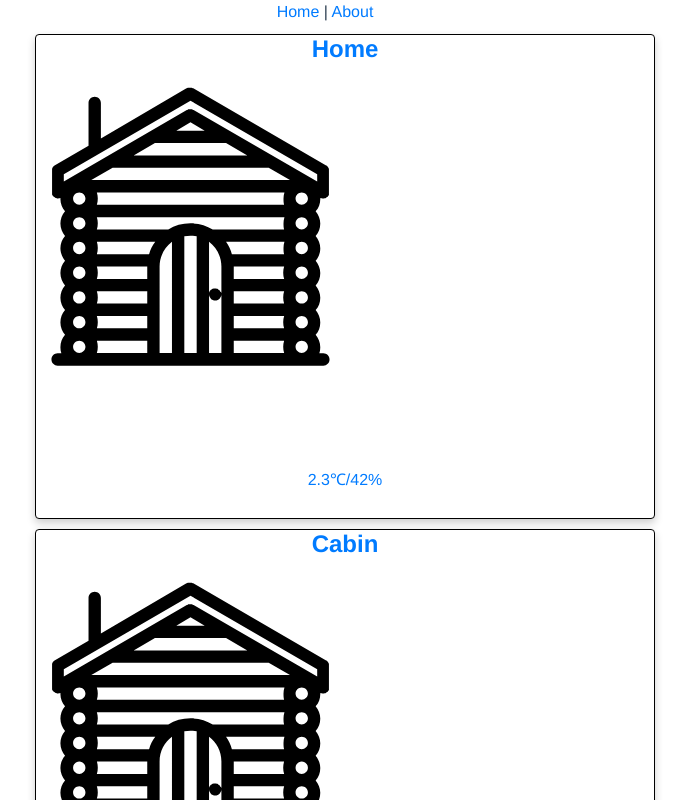
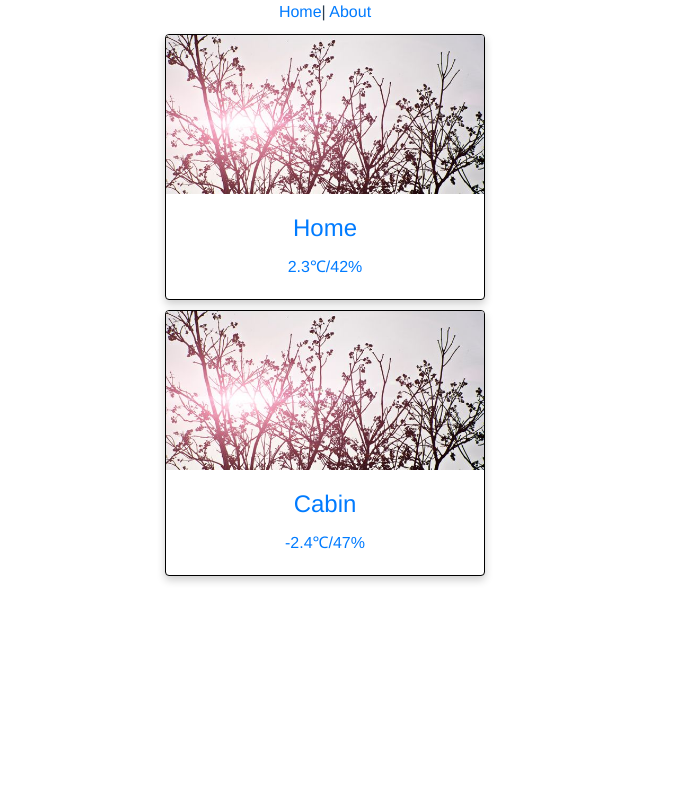
Before and after one commit to seesharper/heatkeeper.client, a Vue app: page / in a window 1280 px wide. Shown: the top 800 px of the page, without its empty margins (315-1004 px from the left). Built offline with nearby package versions, Linux system fonts and the light colour scheme.

Commit message:
Fixed images

```diff
--- a/src/components/Locations.vue
+++ b/src/components/Locations.vue
@@ -1,56 +1,62 @@
 <template>
   <div>
-    <router-link to="/">Home</router-link> |
+    <router-link to="/">Home</router-link>|
     <router-link to="/about">About</router-link>
     <ul id="example-1">
       <li v-for="item in locations" :key="item.name">
         <a v-bind:href="'zones/' + item.name">
-            <div class="card">
-                <h4>
-                <b>{{item.name}}</b>
-                </h4>
-            <img src="@/assets/cabin.svg" alt="Avatar" style="width:50%">
-            <div class="container">
-                <p>{{item.temperature}}&#8451;/{{item.humidity}}%</p>
-            </div>
-            </div>
-            </a>
+          <b-card
+            v-bind:title="item.name"
+            img-src="@/assets/download.jpeg"
+            img-alt="Image"
+            img-top
+            tag="article"
+            style="max-width: 20rem;"
+            class="mb-2"
+          >
+            <p class="card-text">{{item.temperature}}&#8451;/{{item.humidity}}%</p>
+
+          </b-card>
+        </a>
       </li>
     </ul>
   </div>
 </template>
 
 <script lang="ts">
-import Vue from 'vue'
-import { Component } from 'vue-property-decorator'
+import Vue from "vue";
+import { Component } from "vue-property-decorator";
 import { getLocations, Location } from "../web-api";
 
 @Component
 export default class Locations extends Vue {
-    locations : Location[] = new Array<Location>();
+  locations: Location[] = new Array<Location>();
 
-    async mounted(){
-        this.locations = await getLocations();
-    }
+  async mounted() {
+    this.locations = await getLocations();
+  }
 }
 </script>
 
 <style scoped>
 .card {
-  /* Add shadows to create the "card" effect */
   box-shadow: 0 4px 8px 0 rgba(0, 0, 0, 0.2);
   transition: 0.3s;
   border: 1px solid black;
   margin: 0 auto;
   margin-top: 10px;
-  width: 50%;
 }
 ul {
-  list-style-type: none;
+  list-style-type:none;
+  text-align: center;
+    padding: 0;
+    margin: 0;
+}
+
+li{
+  display: inline;
 }
 
 /* Add some padding inside the card container */
-.container {
-  padding: 10px 16px;
-}
+
 </style>
--- a/src/components/Zone.vue
+++ b/src/components/Zone.vue
@@ -2,7 +2,9 @@
   <div role="tablist">
     <b-card no-body class="mb-1">
       <b-card-header header-tag="header" class="p-1" role="tab">
-        <b-btn block href="#" v-b-toggle.accordion1 variant="info">Accordion 1</b-btn>
+        <b-btn block href="#" class="text-left" v-b-toggle.accordion1 variant="info">
+            Livingroom 22&#8451;/45%
+        </b-btn>
       </b-card-header>
       <b-collapse id="accordion1" visible accordion="my-accordion" role="tabpanel">
         <b-card-body>
--- a/vue.config.js
+++ b/vue.config.js
@@ -1,5 +1,25 @@
 module.exports = {
     configureWebpack: {
-        devtool: 'source-map'
-    }
+        devtool: 'source-map',
+    },
+    chainWebpack: config => {
+        config.module
+          .rule('vue')
+          .use('vue-loader')
+          .loader('vue-loader')
+          .tap(options => {
+            options["transformAssetUrls"] = {
+              'img': 'src',
+              'image': 'xlink:href',
+              'b-img': 'src',
+              'b-img-lazy': ['src', 'blank-src'],
+              'b-card': 'img-src',
+              'b-card-img': 'img-src',
+              'b-carousel-slide': 'img-src',
+              'b-embed': 'src'
+            };
+
+            return options;
+          });
+      }
 }
```
Also changed, not shown: src/assets/download.jpeg (added).
